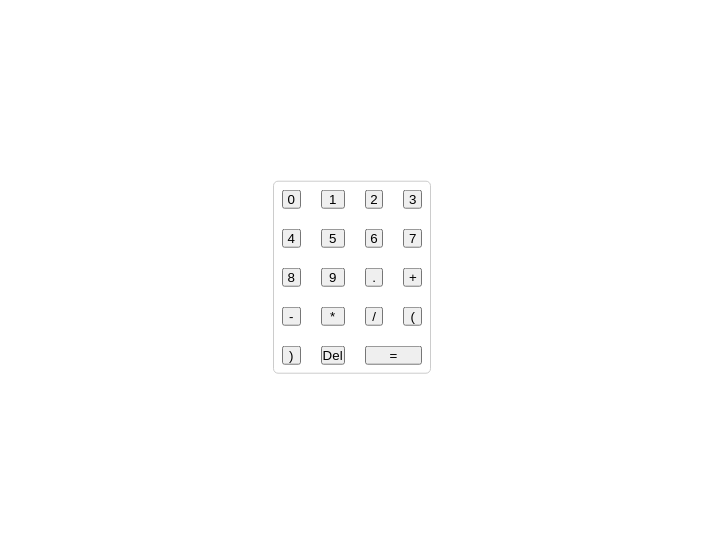
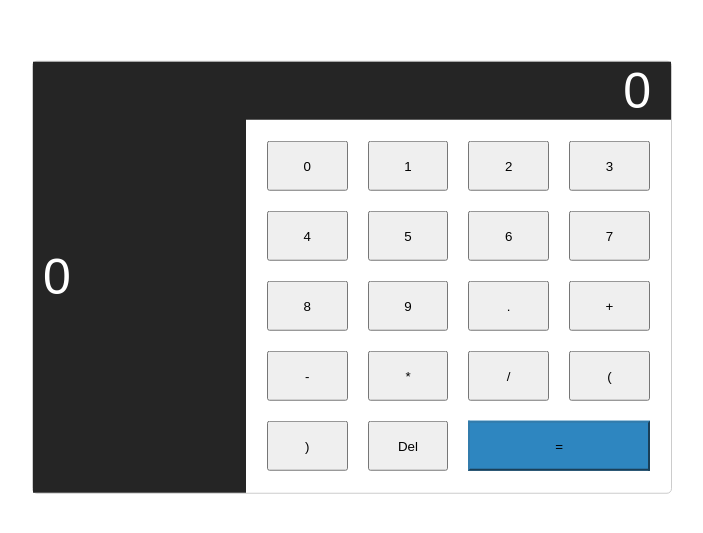
Before and after one commit to Hamza-Ghnaim/calc, a React (Create React App) app: page / in a window 1280 px wide. Shown: the part 123-656 px from the top of the page, without its empty margins (288-991 px from the left). Built offline with nearby package versions, Linux system fonts and the light colour scheme.

Commit message:
screen+history

```diff
--- /dev/null
+++ b/src/Components/Archive/History.jsx
@@ -0,0 +1,8 @@
+import React from "react";
+import classes from './History.module.css'
+
+const History = ()=>{
+    return <input type="text" className={classes.history} value="0" disabled />
+};
+
+export default History
--- /dev/null
+++ b/src/Components/Archive/History.module.css
@@ -0,0 +1,10 @@
+.history{
+    width: 50%;
+    font-size: 5rem;
+    border: none;
+    background-color: #252525;
+    color: #fff;
+    text-align:start;
+    padding-right: 20px;
+    padding-left: 10px;
+}
--- a/src/Components/Calculator.jsx
+++ b/src/Components/Calculator.jsx
@@ -1,11 +1,18 @@
-import React, { Fragment } from "react";
+import React from "react";
 import Keypad from "./UI/Keypad";
+import Screen from "./Display/Screen";
 import classes from "./Calculator.module.css";
+import History from "./Archive/History";
 
 const Calculator = () => {
   return (
     <div className={classes.calculator}>
-      <Keypad />
+      <History/>
+      <div className = {classes.rsection}>
+        <Screen/>
+        <Keypad />
+      </div>
+
     </div>
   );
 };
--- a/src/Components/Calculator.module.css
+++ b/src/Components/Calculator.module.css
@@ -1,4 +1,6 @@
 .calculator {
+  display: flex;
+  flex-direction: row;
   border: 1px solid #ccc;
   border-radius: 5px;
   position: absolute;
@@ -6,4 +8,10 @@
   left: 50%;
   transform: translate(-50%, -50%);
   width: auto;
+
 }
+
+.rsection{
+  display:flex;
+  flex-direction: column;
+}
--- /dev/null
+++ b/src/Components/Display/Screen.jsx
@@ -0,0 +1,8 @@
+import React from "react";
+import classes from './Screen.module.css';
+
+const Screen = ()=>{
+    return <input type="text" className={classes.calculator_screen} value="0" disabled />
+};
+
+export default Screen;
--- /dev/null
+++ b/src/Components/Display/Screen.module.css
@@ -0,0 +1,10 @@
+.calculator_screen {
+    width: 100%;
+    font-size: 5rem;
+    border: none;
+    background-color: #252525;
+    color: #fff;
+    text-align: right;
+    padding-right: 20px;
+    padding-left: 10px;
+}
--- a/src/Components/UI/Keypad.module.css
+++ b/src/Components/UI/Keypad.module.css
@@ -9,4 +9,20 @@
 .equal {
   grid-column-start: 3;
   grid-column-end: 5;
+  background-color: #2e86c0;
+  border-color: #337cac;
+
+
 }
+
+button{
+  height : 5rem;
+}
+
+button:hover{
+  background-color: red;
+}
+
+/* .equal-sign {
+  color: #fff;
+} */
```
